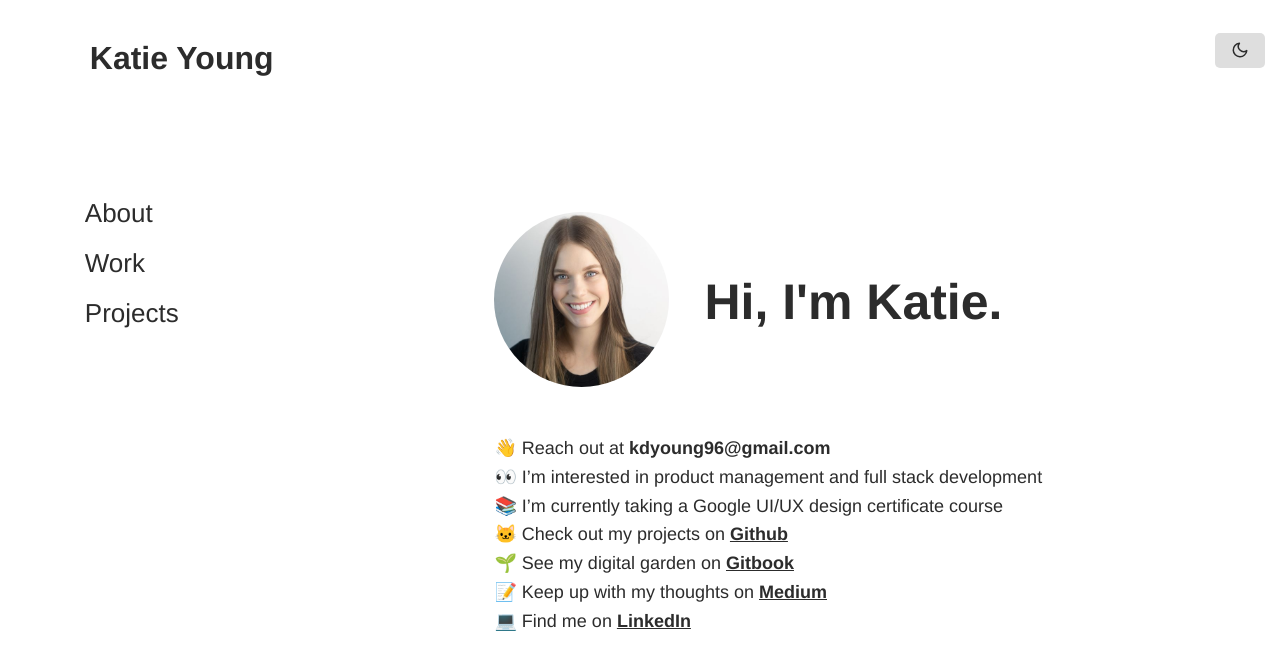
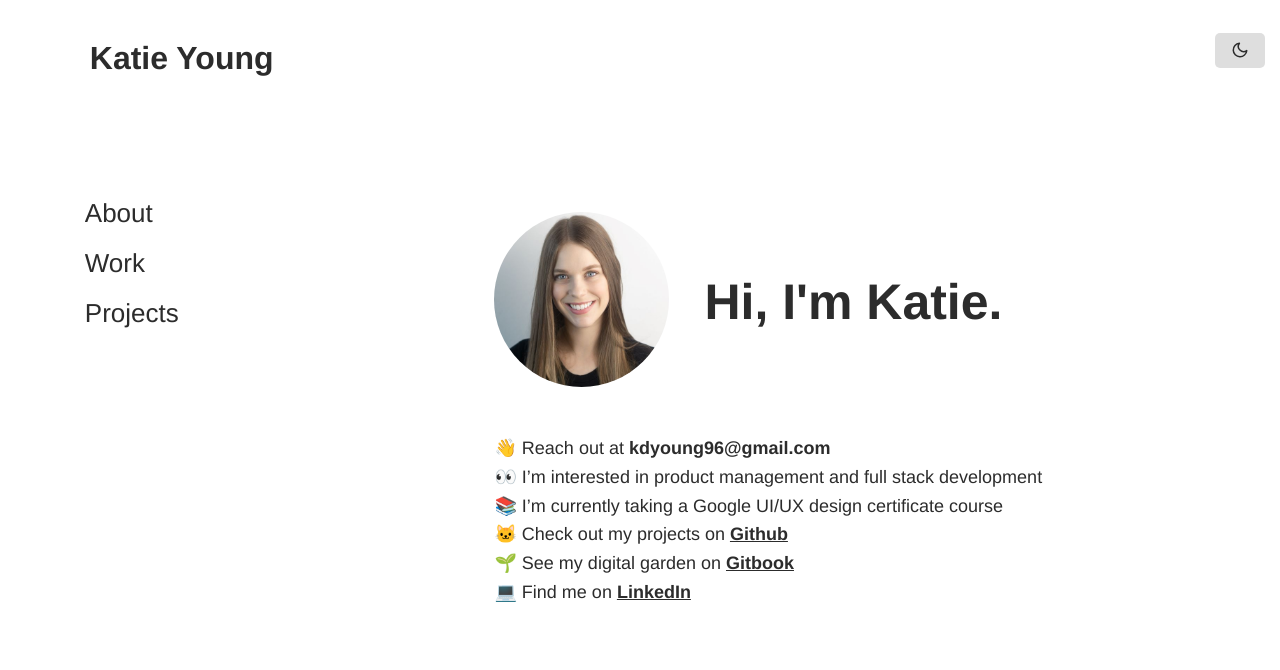
Before and after one commit to kaydyoung/kaydyoung.github.io, a Jekyll site: the page built from index.html, in a window 1280 px wide. Shown: the top 670 px of the page. Built offline with Jekyll 4.4.1, drawn with Linux system fonts in a browser that asks for light colours.

Commit message:
removed medium link

```diff
--- a/index.html
+++ b/index.html
@@ -14,7 +14,7 @@ title: Katie
         📚 I’m currently taking a Google UI/UX design certificate course<br>
         🐱 Check out my projects on <a href="https://github.com/kaydyoung" target="_blank">Github</a><br>
         🌱 See my digital garden on <a href="https://kaydyoung.gitbook.io/my-brain/" target="_blank">Gitbook</a><br>
-        📝 Keep up with my thoughts on <a href="https://medium.com/@kaydyoung" target="_blank">Medium</a><br>
+        <!-- 📝 Keep up with my thoughts on <a href="https://medium.com/@kaydyoung" target="_blank">Medium</a><br> -->
         💻 Find me on <a href="https://www.linkedin.com/in/katherinedyoung/" target="_blank">LinkedIn</a>
     </p>
 </div>
```
Also changed, not shown: 4 other files.
